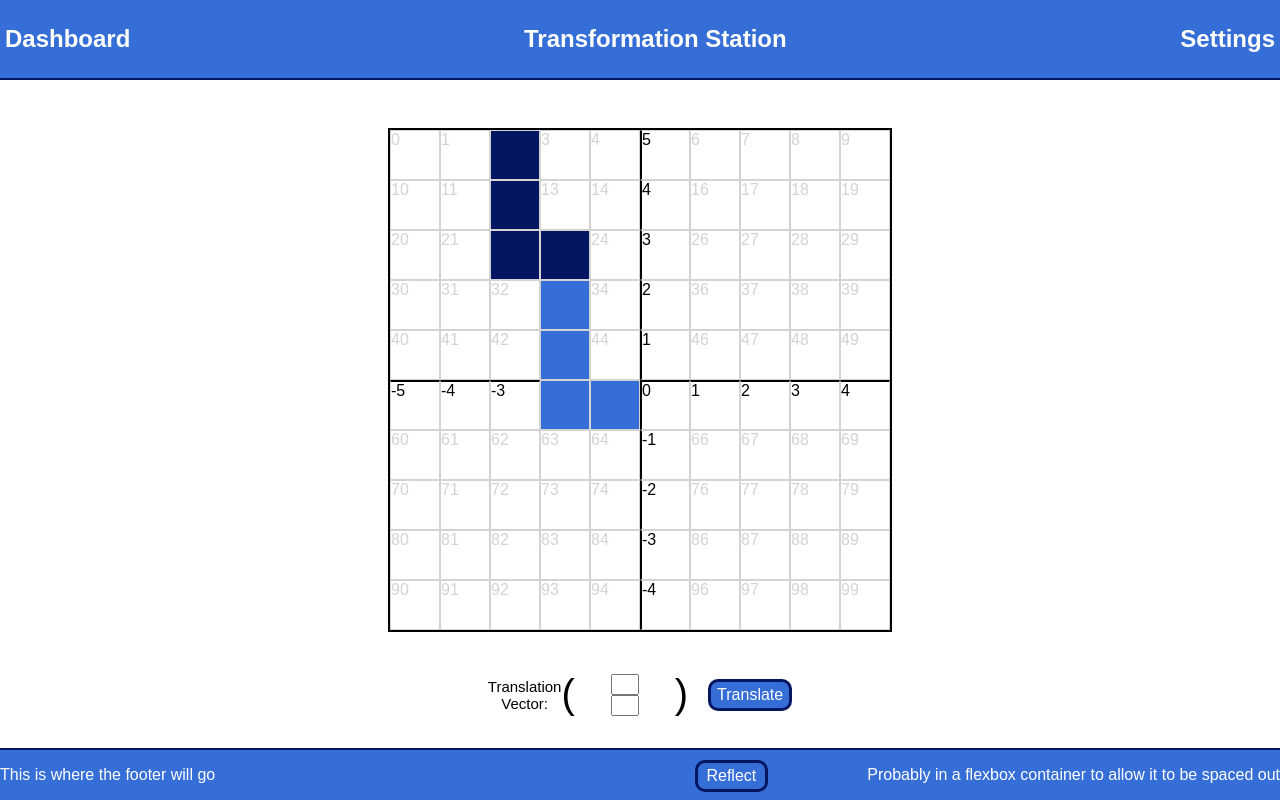
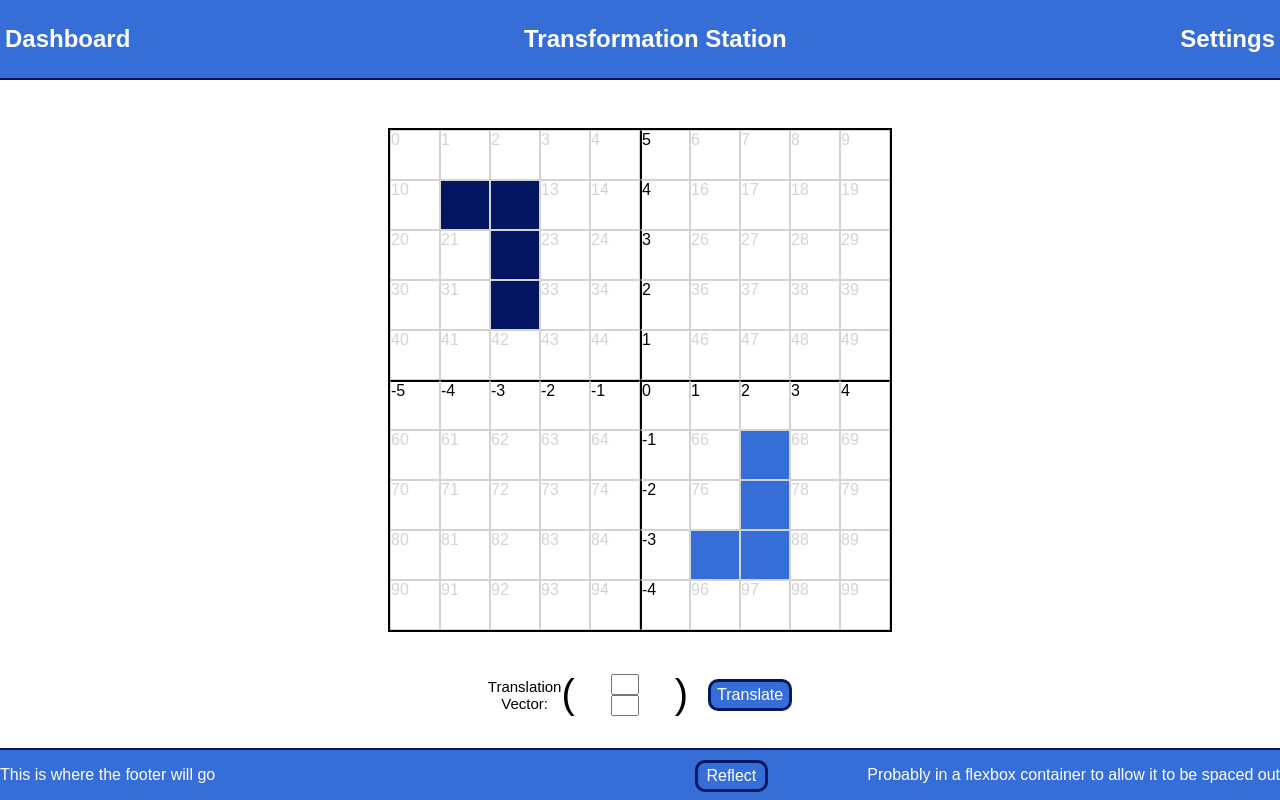
Before and after one commit to Brums16/Transformation-Station, a React (Create React App) app: page / in a window 1280 px wide. Built offline with nearby package versions, Linux system fonts and the light colour scheme.

Commit message:
updated to allow for more starting options

```diff
--- a/src/Main.js
+++ b/src/Main.js
@@ -14,25 +14,19 @@ import correcttriangle from './green-triangle-3.png'
 const Main = () => {
 
 
-let startingLocation
-do {
-    (startingLocation = Math.floor(Math.random()*80)+20)
-}
-while (startingLocation % 10 ===9)
-let targetLocation
-do {
-    (targetLocation = Math.floor(Math.random()*80)+20)
-}
-while (targetLocation % 10 ===9)
 
-
-const [shapeState, setShapeState] = useState([startingLocation, startingLocation-10, startingLocation-20, startingLocation+1])
-const [targetShapeState, setTargetShapeState] = useState([targetLocation, targetLocation-10, targetLocation-20,targetLocation+1])
+const startingShapeState = generateStartingShapeState()
+const startingTargetState = generateTargetState()
+const [shapeState, setShapeState] = useState(startingShapeState)
+const [targetShapeState, setTargetShapeState] = useState(startingTargetState)
 const [correctShapeState, setCorrectShapeState] = useState()
 const [userXAnswer, setUserXAnswer] = useState()
 const [userYAnswer, setUserYAnswer] = useState()
 const [userMirrorAxis, setUserMirrorAxis] = useState()
 const [userMirrorValue, setUserMirrorValue] = useState()
+
+
+
 
 
 
@@ -43,7 +37,7 @@ const gridSquares = () => {
         if (shapeState.includes(i)){
             gridArray.push(<div key={i} id ="shape" className="grid-item"
             style={{
-                backgroundColor: correctShapeState ?  "green" : "#366ed8"
+                backgroundColor: correctShapeState ?  "green" : targetShapeState.includes(i) ? "#315ea1" : "#366ed8"
             }}></div>)
         }
         else if (targetShapeState.includes(i)){
@@ -240,4 +234,76 @@ const reflection = () => {
 
 }
 
+
+function randInt2() {
+    return (Math.floor(Math.random()*2)===0)
+}
+
+function generateStartingShapeState() {
+    let startingLocation
+    let startingShapeState
+    if (randInt2()){
+        do {
+        (startingLocation = Math.floor(Math.random()*80)+20)
+        }
+        while (startingLocation % 10 ===9||startingLocation % 10 ===0)
+    if (randInt2()){
+        startingShapeState = [startingLocation, startingLocation-10, startingLocation-20, startingLocation+1]
+    } else {
+        startingShapeState = [startingLocation, startingLocation-10, startingLocation-20, startingLocation-1]
+    }
+}
+    else  {
+        do{
+        (startingLocation = Math.floor(Math.random()*80))
+        }
+        while (startingLocation % 10 ===9||startingLocation % 10 ===0)
+    if (randInt2()){
+        startingShapeState = [startingLocation, startingLocation+10, startingLocation+20, startingLocation+1]
+    } else {
+        startingShapeState = [startingLocation, startingLocation+10, startingLocation+20, startingLocation-1]
+    }
+    }
+    return startingShapeState
+
+}
+
+function generateTargetState() {
+    let startingTargetLocation
+    let startingTargetState
+    if (randInt2()){
+        do {
+            (startingTargetLocation = Math.floor(Math.random()*80)+20)
+        }
+        while (startingTargetLocation % 10 ===9||startingTargetLocation % 10 === 0)
+        if (randInt2()){
+            startingTargetState = [startingTargetLocation, startingTargetLocation-10, startingTargetLocation-20, startingTargetLocation+1]
+        } else {
+            startingTargetState = [startingTargetLocation, startingTargetLocation-10, startingTargetLocation-20, startingTargetLocation-1]
+        }
+    }
+    else {
+        do {
+            (startingTargetLocation = Math.floor(Math.random()*80))
+        }
+        while (startingTargetLocation % 10 ===9||startingTargetLocation % 10 === 0)
+        if (randInt2()){
+            startingTargetState = [startingTargetLocation, startingTargetLocation+10, startingTargetLocation+20, startingTargetLocation+1]
+        } else {
+            startingTargetState = [startingTargetLocation, startingTargetLocation+10, startingTargetLocation+20, startingTargetLocation-1]
+        }
+    }
+    return startingTargetState
+}
+
+
+
+
+
+
+
+
+
+
+
 export default Main
```
